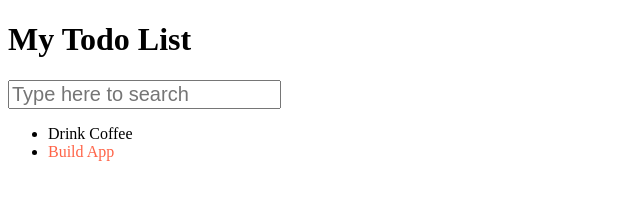
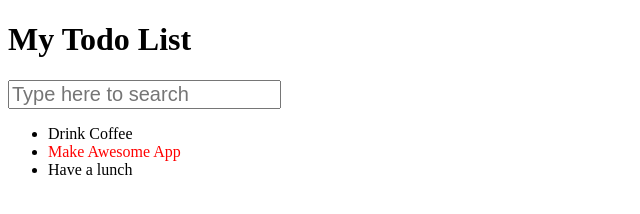
Before and after one commit to rubot88/ToDo_List, a React app: page / in a window 1280 px wide. Shown: the whole page, without its empty margins (0-640 px from the left). Built offline with nearby package versions, Linux system fonts and the light colour scheme.

Commit message:
work with props and arrays

```diff
--- a/public/index.html
+++ b/public/index.html
@@ -1,19 +1,18 @@
 <!DOCTYPE html>
 <html lang="en">
+
 <head>
   <meta charset="utf-8" />
-    <meta
-      name="viewport"
-      content="width=device-width, initial-scale=1, shrink-to-fit=no"
-    />
+  <meta name="viewport" content="width=device-width, initial-scale=1, shrink-to-fit=no" />
   <meta name="theme-color" content="#000000" />
-    <link rel="shortcut icon" href="%PUBLIC_URL%/favicon.ico" />
-    <title>React App</title>
+  <title>Todo App</title>
 </head>
+
 <body>
   <noscript>
     You need to enable JavaScript to run this app.
   </noscript>
   <div id="root"></div>
 </body>
+
 </html>
--- a/src/components/ToDoList.js
+++ b/src/components/ToDoList.js
@@ -1,11 +1,15 @@
 import React from 'react';
 import ToDoListItem from './ToDoListItem';
 
-const ToDoList = () => {
+const ToDoList = ({ todos }) => {
+    const elements = todos.map(item => {
+        return (
+            <li><ToDoListItem {...item} /></li>
+        )
+    })
     return (
         <ul>
-            <li><ToDoListItem label="Drink Coffee" /></li>
-            <li><ToDoListItem label="Build App" important /></li>
+            {elements}
         </ul>
     );
 };
--- a/src/components/ToDoListItem.js
+++ b/src/components/ToDoListItem.js
@@ -2,7 +2,7 @@ import React from 'react';
 
 const ToDoListItem = ({ label, important = false }) => {
     const spanStyle = {
-        color: important ? 'tomato' : 'black'
+        color: important ? 'red' : 'black'
     }
     return <span style={spanStyle}>{label}</span>;
 };
--- a/src/index.js
+++ b/src/index.js
@@ -5,11 +5,16 @@ import ToDoList from './components/ToDoList';
 import AppHeader from './components/AppHeader';
 
 const App = () => {
+  const todoData = [
+    { label: 'Drink Coffee', important: false },
+    { label: 'Make Awesome App', important: true },
+    { label: 'Have a lunch', important: false }
+  ]
   return (
     <div>
       <AppHeader />
       <SearchPanel />
-      <ToDoList />
+      <ToDoList todos={todoData} />
     </div>
   );
 }
```
Lines whose indentation alone changed are shown as unchanged.
